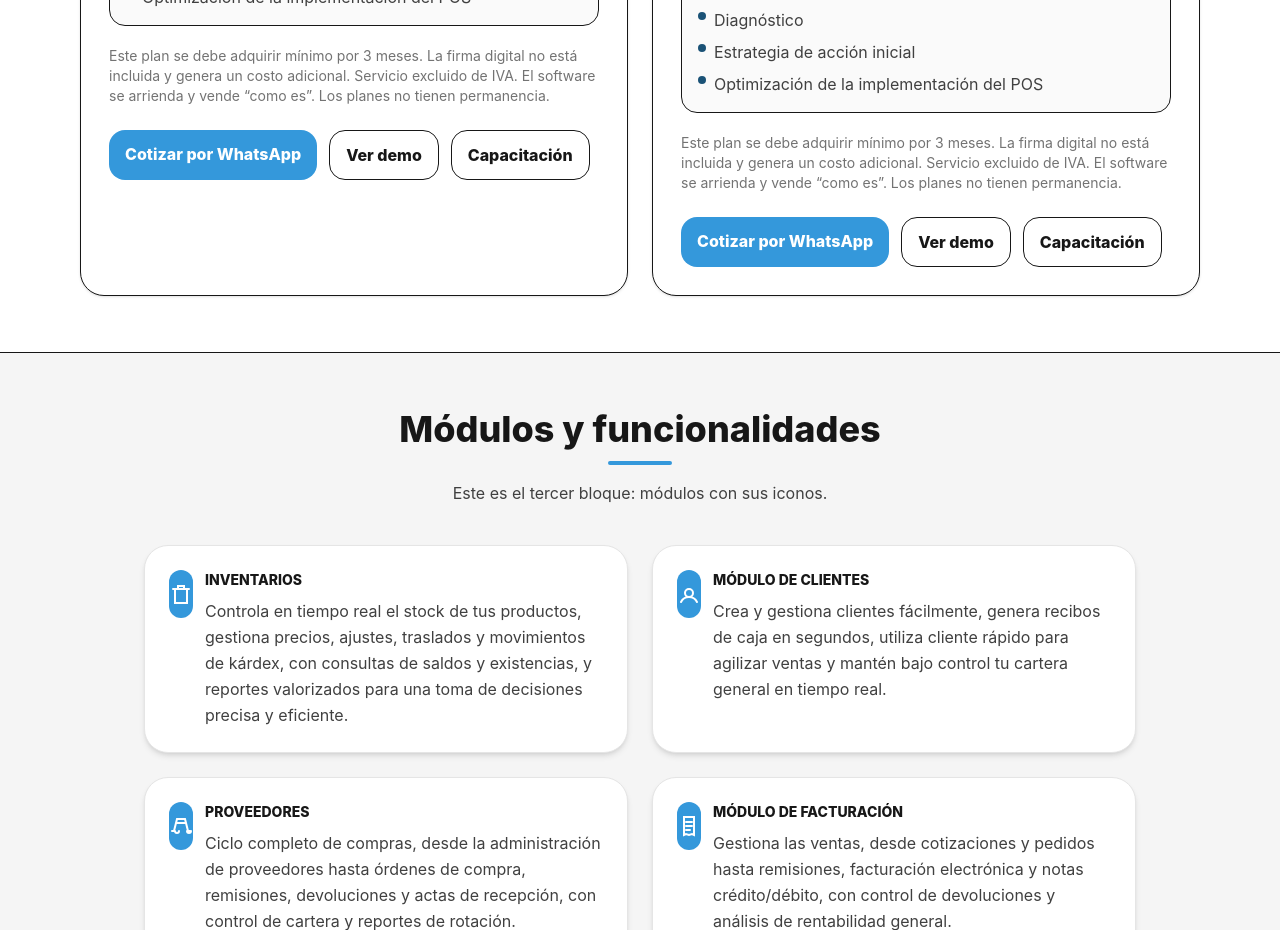
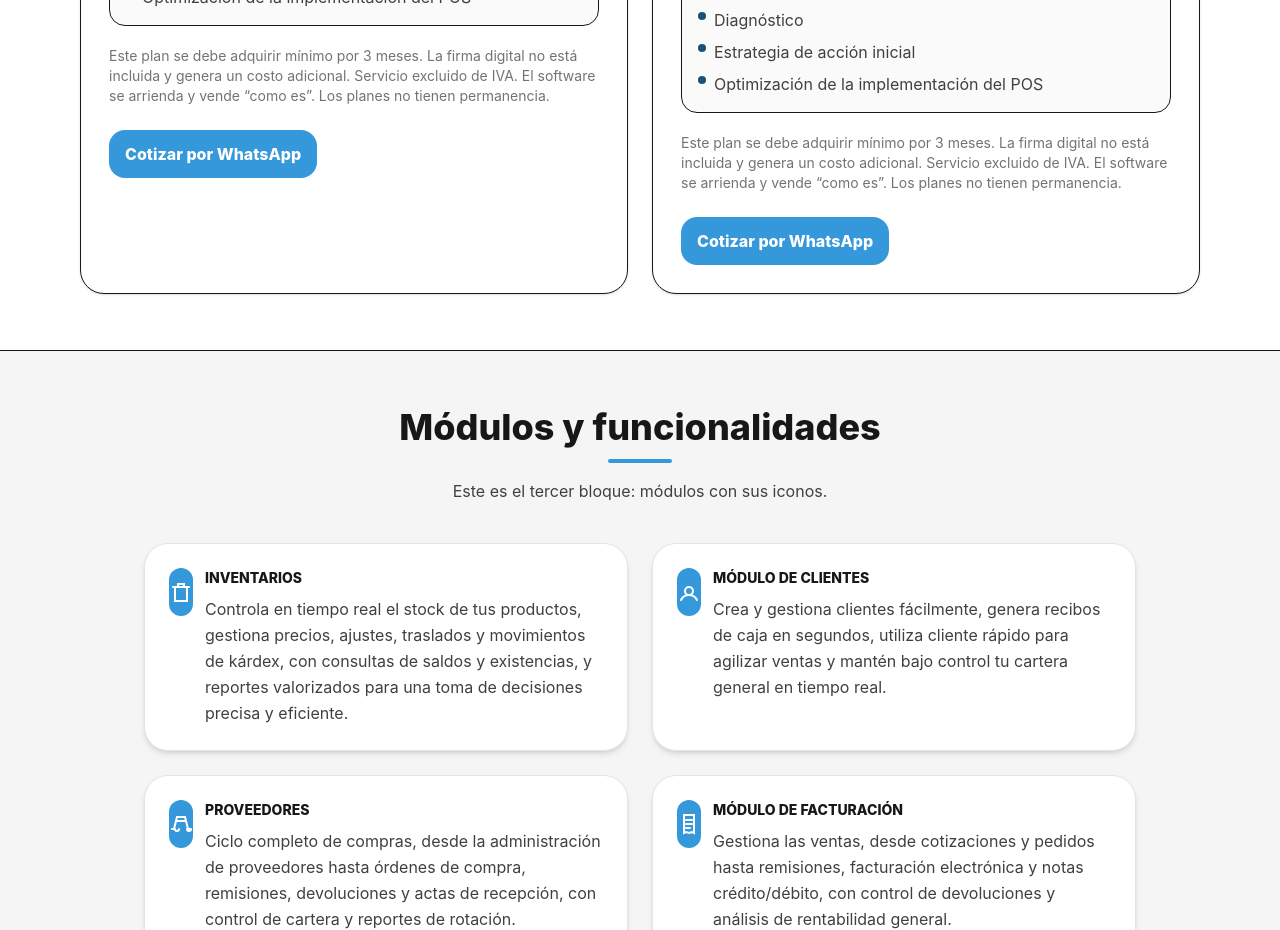
Before and after one commit to himayrobsarr/somic-pagina-v3, a React (Vite) app: page / in a window 1280 px wide. Shown: the part 1720-2650 px from the top of the page. Built offline with nearby package versions, Linux system fonts and the light colour scheme; the HTML template or start-up script is replaced by a standard one.

Commit message:
feat: :lipstick: "cambios visuales" se cambiaron botones

```diff
--- a/src/App.tsx
+++ b/src/App.tsx
@@ -693,24 +693,6 @@ function PlansSection() {
               >
                 Cotizar por WhatsApp
               </a>
-              <a
-                href={BRAND.demoUrl}
-                target="_blank"
-                rel="noreferrer"
-                className="rounded-2xl px-4 py-3 font-extrabold border"
-              >
-                Ver demo
-              </a>
-              {TRAINING_VIDEO_URL && (
-                <a
-                  href={TRAINING_VIDEO_URL}
-                  target="_blank"
-                  rel="noreferrer"
-                  className="rounded-2xl px-4 py-3 font-extrabold border"
-                >
-                  Capacitación
-                </a>
-              )}
             </div>
           </div>
         ))}
```
